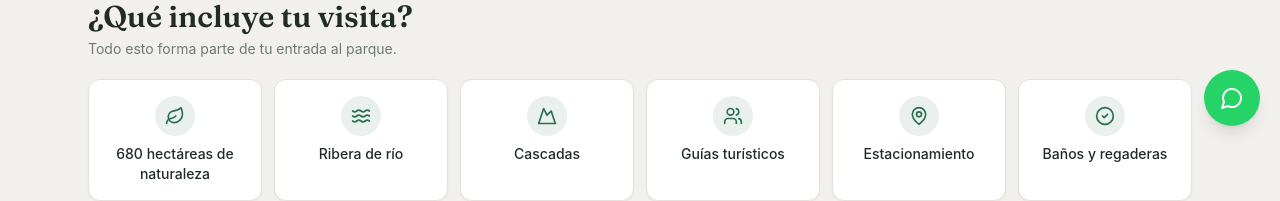
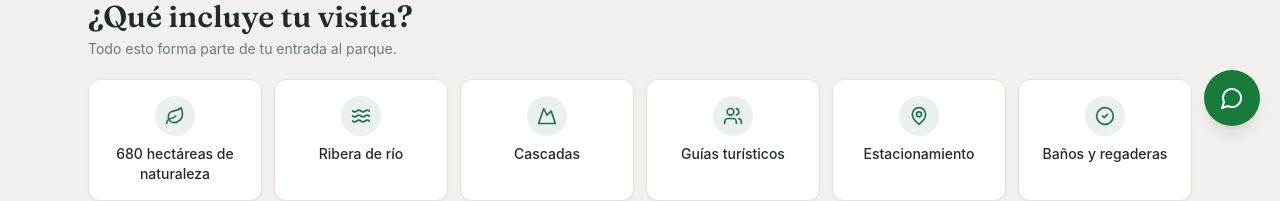
Before and after one commit to JoseLH23/ejixhole-reservas, a React (Vite) app: page / in a window 1280 px wide. Shown: the part 654-855 px from the top of the page. Built offline with nearby package versions, Linux system fonts and the light colour scheme; no server answers.

Commit message:
a11y: mejorar src/components/shared/WhatsAppFlotante.tsx

```diff
--- a/src/components/shared/WhatsAppFlotante.tsx
+++ b/src/components/shared/WhatsAppFlotante.tsx
@@ -15,9 +15,9 @@ export function WhatsAppFlotante() {
       target="_blank"
       rel="noopener noreferrer"
       aria-label="WhatsApp"
-      className="fixed bottom-5 right-5 z-40 flex h-14 w-14 items-center justify-center rounded-full bg-[#25D366] text-white shadow-lg transition-transform hover:scale-110 active:scale-95"
+      className="fixed bottom-5 right-5 z-40 flex h-14 w-14 items-center justify-center rounded-full bg-[#187A3B] text-white shadow-lg transition-transform hover:scale-110 active:scale-95 focus-visible:outline-none focus-visible:ring-2 focus-visible:ring-primary focus-visible:ring-offset-2"
     >
-      <MessageCircle className="h-6 w-6" />
+      <MessageCircle aria-hidden="true" className="h-6 w-6" />
     </a>
   );
 }
```
